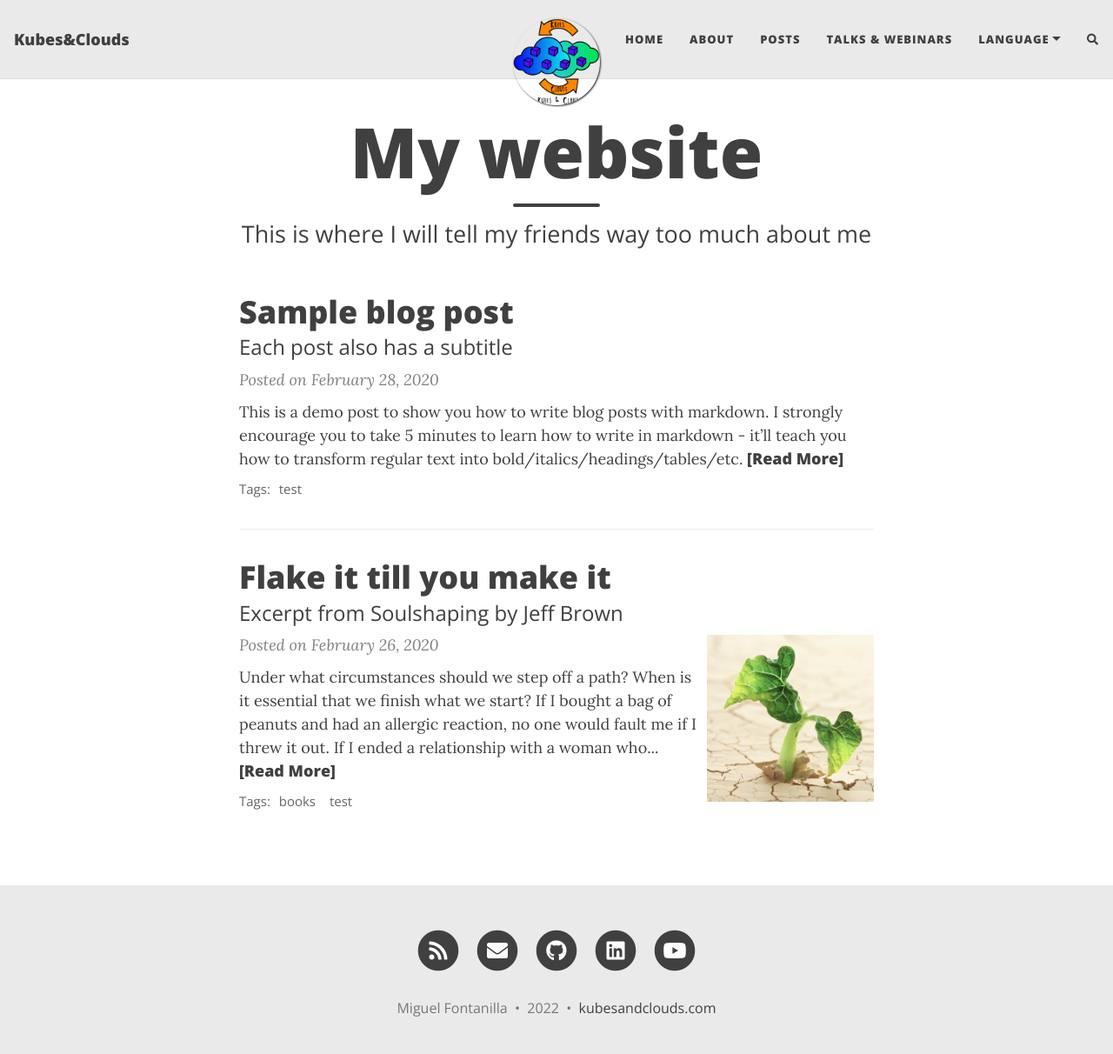
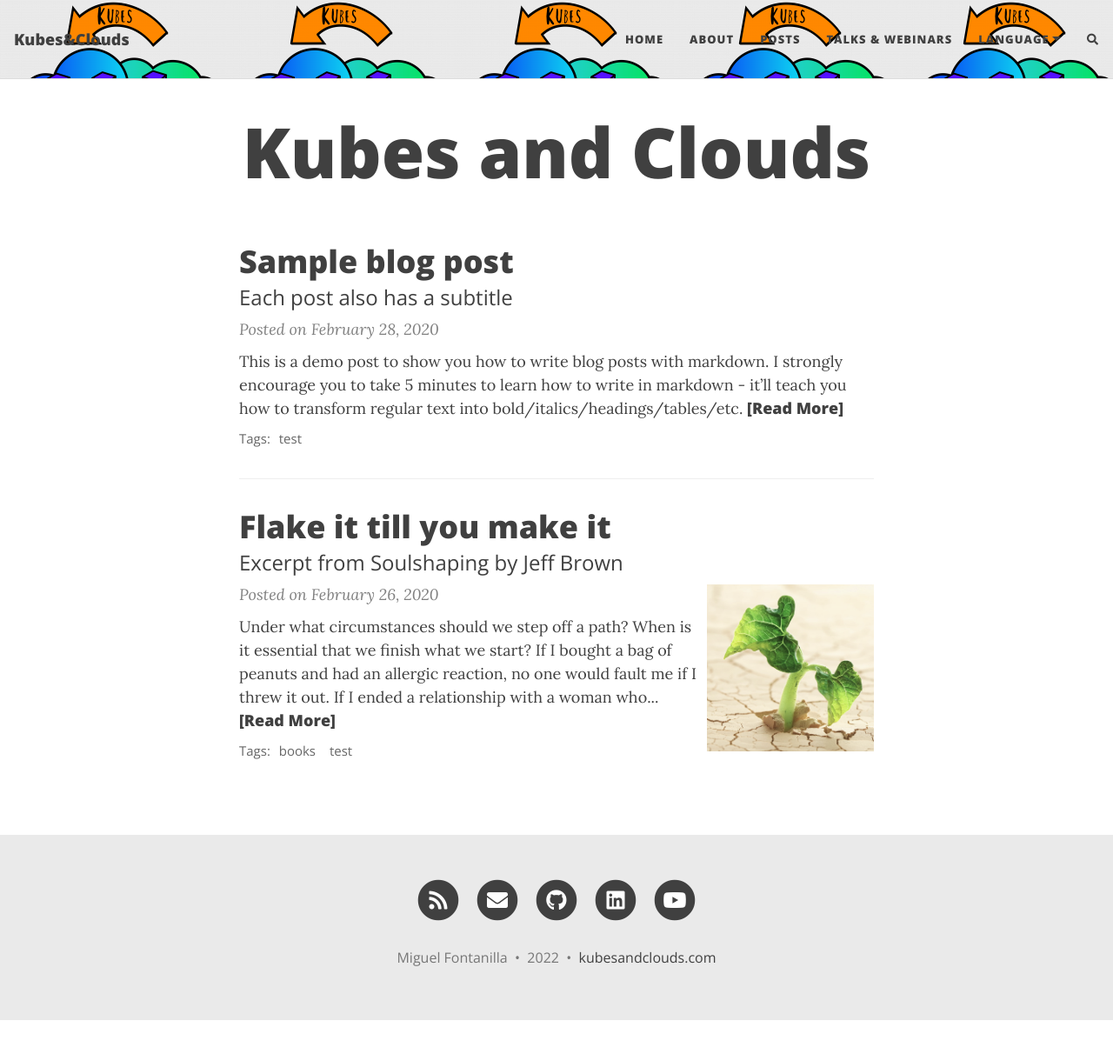
Before and after one commit to mifonpe/mifonpe.github.io, a Jekyll site: the page built from index.html, in a window 1280 px wide and 1231 px high. Shown: the top 1212 px of the window at 87% size. Built offline with Jekyll 4.4.1, drawn with Linux system fonts in a browser that asks for light colours; nearby versions of some CDN libraries; the list of posts is cut into pages by our own code; comment, search, counter and statistics services are not loaded.

Commit message:
test: navbar image

```diff
--- a/_config.yml
+++ b/_config.yml
@@ -33,10 +33,10 @@ navbar-links:
 ################
 
 
-avatar: "/assets/img/kyc.png"
+#avatar: "/assets/img/kyc.png"
 
 # By default, the image is cut into a circle. You can disable this behaviour by setting 'round-avatar: false'
-round-avatar: true
+#round-avatar: true
 
 # If you want to have an image logo in the top-left corner instead of having the title of the website,
 # then specify the following parameter
@@ -140,7 +140,7 @@ footer-hover-col: "#0085A1"
 # Alternatively, the navbar, footer, and page background can be set to an image
 # instead of colour
 
-#navbar-img: "/assets/img/bgimage.png"
+navbar-img: "/assets/img/kyc.png"
 #footer-img: "/assets/img/bgimage.png"
 #page-img: "/assets/img/bg.png"
 
--- a/index.html
+++ b/index.html
@@ -1,5 +1,4 @@
 ---
 layout: home
-title: My website
-subtitle: This is where I will tell my friends way too much about me
+title: Kubes and Clouds
 ---
```
Also changed, not shown: CHANGELOG.md (deleted), screenshot.png (deleted).
